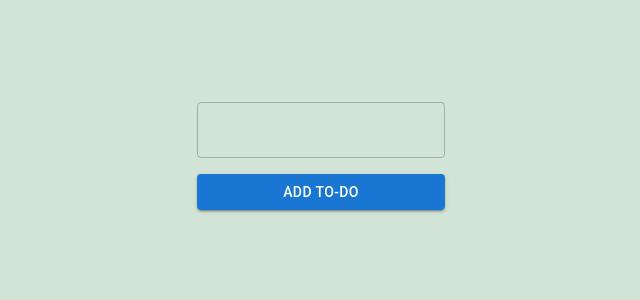
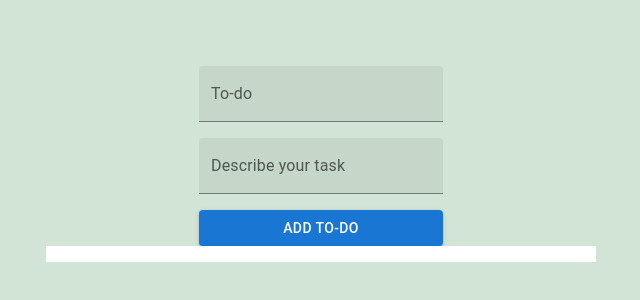
Before and after one commit to SaraLindholm/zustand, a React (Create React App) app: page / in a window 1280 px wide. Shown: the part 236-536 px from the top of the page, without its empty margins (319-959 px from the left). Built offline with nearby package versions, Linux system fonts and the light colour scheme.

Commit message:
made progress. then made everything break

```diff
--- a/package.json
+++ b/package.json
@@ -5,13 +5,12 @@
   "dependencies": {
     "@emotion/react": "^11.13.3",
     "@emotion/styled": "^11.13.0",
+    "@mui/icons-material": "^6.0.2",
     "@mui/material": "^6.0.2",
     "@mui/styled-engine-sc": "^6.0.2",
     "@testing-library/react": "^13.4.0",
     "@testing-library/user-event": "^13.5.0",
     "@types/node": "^16.18.108",
-    "@types/react": "^18.3.5",
-    "@types/react-dom": "^18.3.0",
     "react": "^18.3.1",
     "react-dom": "^18.3.1",
     "react-scripts": "5.0.1",
@@ -44,6 +43,8 @@
     ]
   },
   "devDependencies": {
+    "@types/react": "^18.3.5",
+    "@types/react-dom": "^18.3.0",
     "eslint": "^8.57.0"
   }
 }
--- a/src/App.css
+++ b/src/App.css
@@ -21,7 +21,7 @@
   align-items: center;
   justify-content: center;
   font-size: calc(10px + 2vmin);
-  color: white;
+  /* color: white; */
 }
 
 .App-link {
--- a/src/App.tsx
+++ b/src/App.tsx
@@ -1,14 +1,14 @@
-import React from 'react';
-import './App.css';
-import ControlTodos from './Components/ControlTodos';
-import DisplayTodos from './Components/DisplayTodos';
+import React from "react";
+import "./App.css";
+import ControlTodos from "./Components/ControlTodos";
+import TodoList from "./Components/TodoList";
 
 function App() {
   return (
     <div className="App">
       <header className="App-header">
-       <ControlTodos />
-       <DisplayTodos />
+        <ControlTodos />
+        <TodoList />
       </header>
     </div>
   );
--- a/src/Components/ControlTodos.tsx
+++ b/src/Components/ControlTodos.tsx
@@ -5,7 +5,7 @@ import { Button, Stack, TextField } from "@mui/material";
 const ControlTodos = () => {
   const addTodo = useStore((state) => state.addTodo);
   const [text, setText] = useState("");
-  const [description, setDescription] = useState("Beskriv uppgiften");
+  const [description, setDescription] = useState("");
 
   function handleSubmit(event: FormEvent) {
     event.preventDefault();
@@ -18,9 +18,16 @@ const ControlTodos = () => {
     <form onSubmit={handleSubmit}>
       <Stack spacing={2}>
         <TextField
-          variant="outlined"
+          variant="filled"
           value={text}
+          label="To-do"
           onChange={(event) => setText(event.target.value)}
+        />
+        <TextField
+          variant="filled"
+          value={description}
+          label="Describe your task"
+          onChange={(event) => setDescription(event.target.value)}
         />
         <Button variant="contained" type="submit">
           Add to-do
--- a/src/Components/DisplayTodos.tsx
+++ b/src/Components/DisplayTodos.tsx
@@ -32,7 +32,15 @@ const DisplayTodos = () => {
         >
           {todoList.map((todo) => (
             <ListItem key={todo.id}>
-              <Card variant="outlined" sx={{ padding: 2, width: "300px" }}>
+              <Card
+                variant="outlined"
+                sx={{
+                  padding: 2,
+                  width: "300px",
+                  justifyItems: "center",
+                  backgroundColor: "#95e5b4",
+                }}
+              >
                 <Typography
                   variant="body1"
                   sx={{
@@ -47,17 +55,17 @@ const DisplayTodos = () => {
                 </p>
                 <p>
                   <Button
-                    sx={{ marginRight: 1 }}
+                    sx={{ marginRight: 15 }}
                     size="small"
                     variant="outlined"
-                    onClick={() => completeTodo(todo.id)}
+                    onChange={() => completeTodo(todo.id)}
                   >
                     Done
                   </Button>
                   <Button
                     size="small"
                     variant="outlined"
-                    onClick={() => deleteTodo(todo.id)}
+                    onChange={() => deleteTodo(todo.id)}
                   >
                     Delete
                   </Button>
--- /dev/null
+++ b/src/Components/TodoList.tsx
@@ -0,0 +1,70 @@
+import {
+  Button,
+  Container,
+  List,
+  ListItem,
+  Stack,
+  Typography,
+} from "@mui/material";
+import Checkbox from "@mui/material/Checkbox";
+import useStore from "../useStore";
+
+const TodoList = () => {
+  const { todoList, deleteTodo, completeTodo } = useStore((state) => {
+    return {
+      todoList: state.todoList,
+      deleteTodo: state.deleteTodo,
+      completeTodo: state.completeTodo,
+    };
+  });
+
+  return (
+    <Container>
+      <Stack spacing={2} alignItems="center" justifyContent="center">
+        <List
+          sx={{
+            listStyleType: "none",
+            display: "flex",
+            flexDirection: "column",
+            width: "100%",
+            maxWidth: "550px",
+            bgcolor: "background.paper",
+          }}
+        >
+          {todoList.map((todo) => (
+            <ListItem key={todo.id}>
+              <Checkbox onChange={() => completeTodo(todo.id)} edge="start" />
+              <Typography
+                variant="body1"
+                sx={{
+                  marginRight: "20px",
+                  textDecoration: todo.completed ? "line-through" : "none",
+                }}
+              >
+                {todo.text}
+              </Typography>
+              <Typography
+                variant="body2"
+                sx={{
+                  textDecoration: todo.completed ? "line-through" : "none",
+                }}
+              >
+                {todo.description}
+              </Typography>
+              <Typography color="error">{todo.id}</Typography>
+              <Button
+                size="small"
+                variant="outlined"
+                onChange={() => deleteTodo(todo.id)}
+              >
+                Delete
+              </Button>
+            </ListItem>
+          ))}
+        </List>
+      </Stack>
+    </Container>
+  );
+};
+
+export default TodoList;
```
Also changed, not shown: 1 other file (tests, documents, lock files or other folders).
